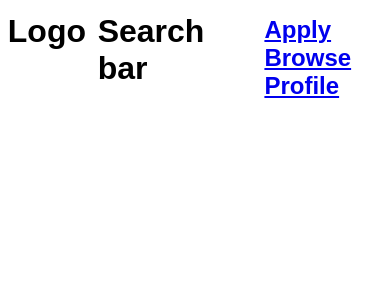
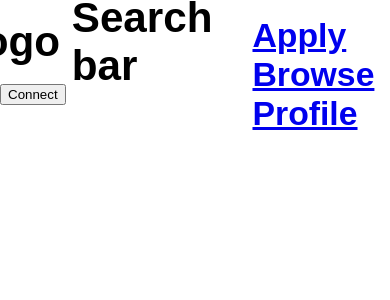
Before and after one commit to Joeet33/Buidl, a React (Create React App) app: page / in a window 390 px wide. Shown: the top 300 px of the page. Built offline with nearby package versions, Linux system fonts and the light colour scheme.

Commit message:
responsive nav

```diff
--- a/src/App.tsx
+++ b/src/App.tsx
@@ -2,13 +2,14 @@ import { BrowserRouter, Route, Routes } from "react-router-dom";
 import { MarketPlaceEmployee } from "./pages/marketplaceEmployee";
 import { MarketPlaceEmployer } from "./pages/marketplaceEmployer";
 import { Nav } from "./components/nav";
-
 import { ROUTER_PATHS } from "./routerPaths";
+import { Connect } from "./components/connect";
 
 export const App = () => {
   return (
     <BrowserRouter>
       <Nav />
+      <Connect />
       <Routes>
         <Route path={ROUTER_PATHS.EMPLOYER} element={<MarketPlaceEmployer />} />
         <Route path={ROUTER_PATHS.EMPLOYEE} element={<MarketPlaceEmployee />} />
--- /dev/null
+++ b/src/components/connect/index.style.tsx
@@ -0,0 +1,3 @@
+import styled from "styled-components";
+
+export const ConnectContainer = styled.form``;
--- /dev/null
+++ b/src/components/connect/index.tsx
@@ -0,0 +1,9 @@
+import { ConnectContainer } from "./index.style";
+
+export const Connect = () => {
+  return (
+    <ConnectContainer>
+      <button>Connect</button>
+    </ConnectContainer>
+  );
+};
--- a/src/components/nav/index.style.tsx
+++ b/src/components/nav/index.style.tsx
@@ -17,28 +17,28 @@ export const NavContainer = styled.div`
 
     li {
       display: inline-block;
-      padding: 0px 20px;
+      padding-right: 4vw;
       font-weight: bold;
       text-decoration: none;
-      font-size: x-large;
+      font-size: 4vh;
     }
   }
 `;
 
 export const StyledLogo = styled.div`
   font-weight: bold;
-  font-size: xx-large;
+  font-size: 5vh;
   text-decoration: none;
   cursor: default;
   padding-left: 2vw;
-  padding-top: 1.5vh;
+  align-items: center;
 `;
 
 export const StyledSearch = styled.div`
   font-weight: bold;
-  font-size: xx-large;
+  font-size: 5vh;
   text-decoration: none;
   cursor: default;
   padding-left: 3vw;
-  padding-top: 1.5vh;
+  align-items: center;
 `;
--- a/src/pages/marketplaceEmployer/index.style.tsx
+++ b/src/pages/marketplaceEmployer/index.style.tsx
@@ -1,5 +1 @@
 import styled from "styled-components";
-
-export const EmployerContainer = styled.div`
-  height: 90vh;
-`;
```
